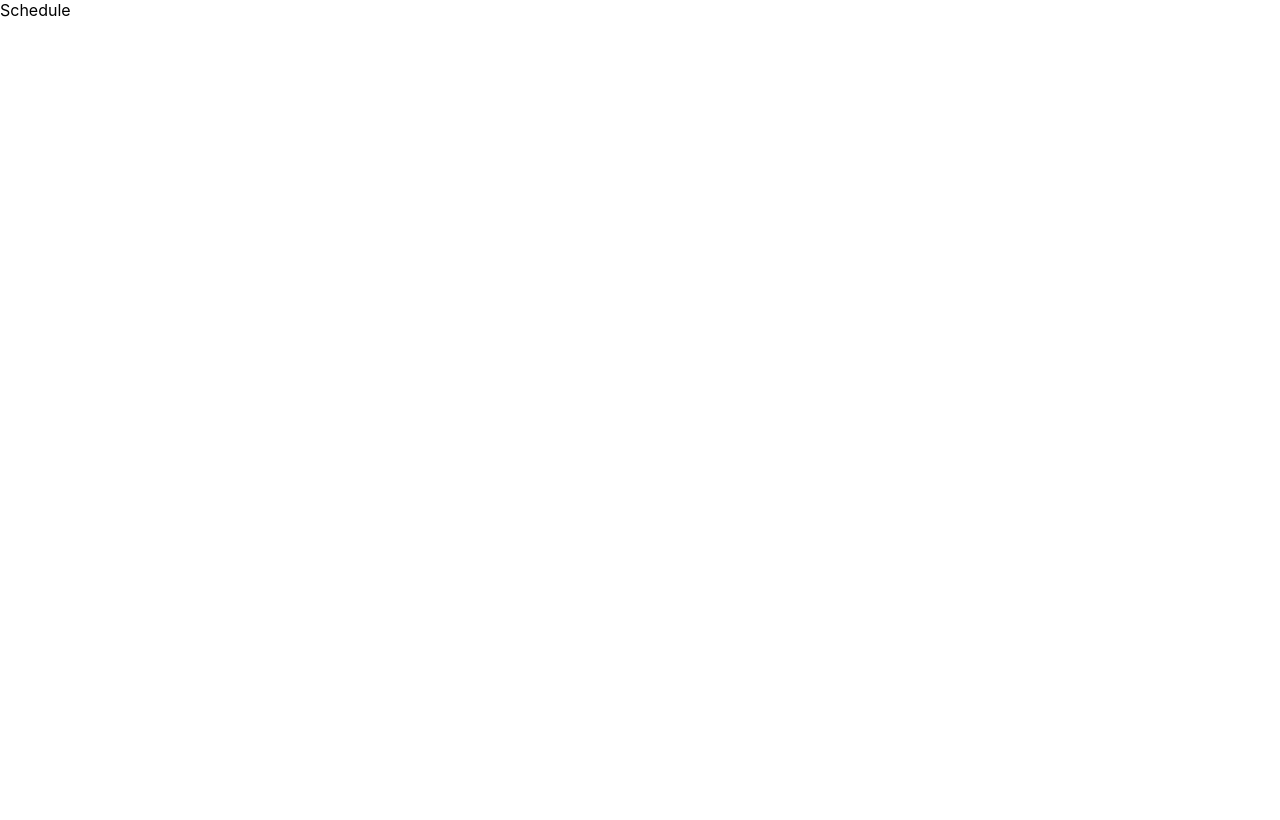
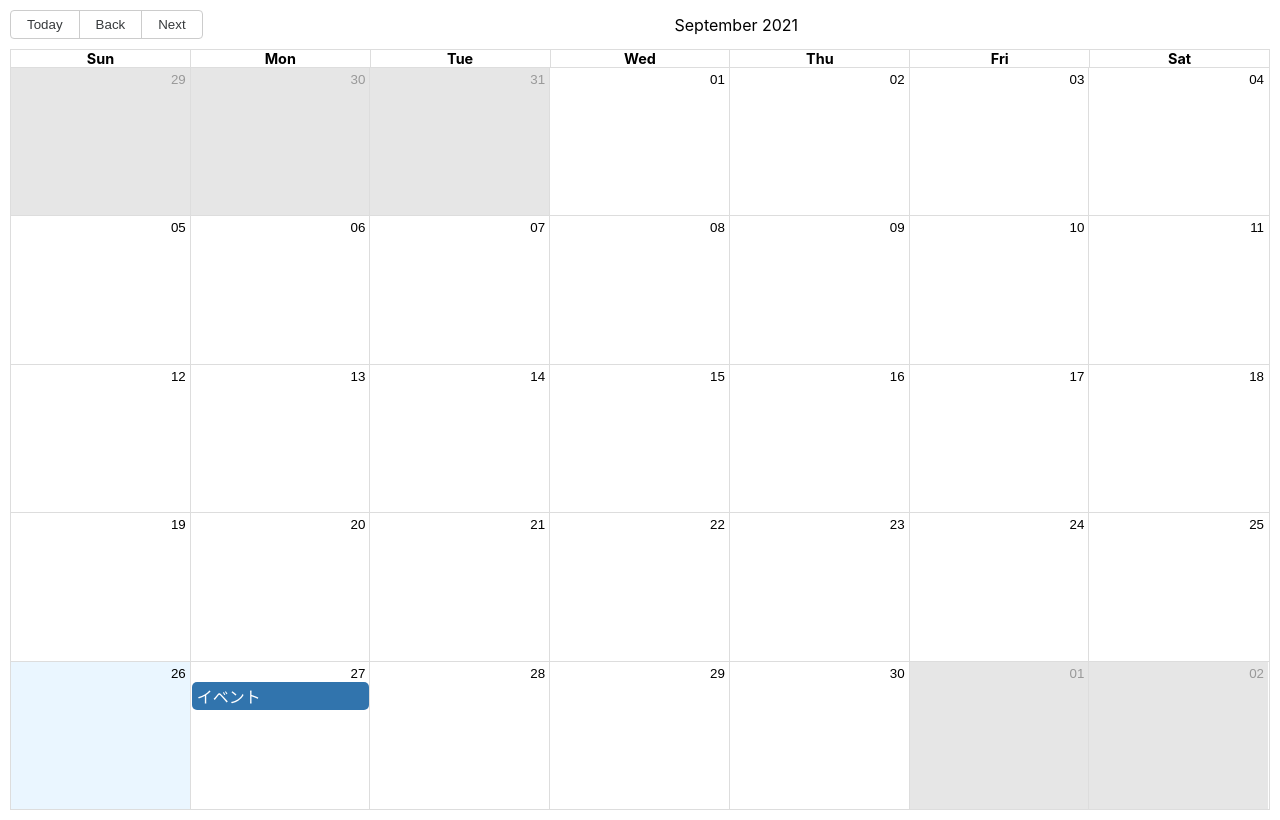
Before and after one commit to otowmoyarng/projectDY, a React (Create React App) app in the folder front-app/: page /schedule in a window 1280 px wide. Built offline with nearby package versions, Linux system fonts and the light colour scheme.

Commit message:
react-big-calendarを追加

```diff
--- a/front-app/package.json
+++ b/front-app/package.json
@@ -7,8 +7,10 @@
     "@testing-library/react": "^11.2.7",
     "@testing-library/user-event": "^12.8.3",
     "@types/jest": "^26.0.24",
+    "@types/moment": "^2.13.0",
     "@types/node": "^12.20.24",
     "@types/react": "^17.0.20",
+    "@types/react-big-calendar": "^0.33.2",
     "@types/react-dom": "^17.0.9",
     "bootstrap": "^5.1.1",
     "react": "^17.0.2",
@@ -43,6 +45,7 @@
       "last 1 safari version"
     ]
   },
+  "homepage": "./",
   "devDependencies": {
     "@types/react-router-dom": "^5.3.0"
   }
--- /dev/null
+++ b/front-app/src/components/DateUtils.tsx
@@ -0,0 +1,7 @@
+export default class DateUtils {
+
+    static Now(): Date {
+        const japanStandardTime = new Date().toLocaleString('UTC', { timeZone: 'Asia/Tokyo' });
+        return new Date(japanStandardTime);
+    }
+}
--- a/front-app/src/components/pages/Calender.tsx
+++ /dev/null
@@ -1,5 +0,0 @@
-export default function Calender() {
-    return (
-        <div>Calender</div>
-    );
-}
--- a/front-app/src/components/pages/Schedule.tsx
+++ b/front-app/src/components/pages/Schedule.tsx
@@ -1,5 +1,7 @@
+import { OperationCalender } from '../index'
+
 export default function Schedule() {
     return (
-        <div>Schedule</div>
+        <OperationCalender />
     );
 }
--- /dev/null
+++ b/front-app/src/components/parts/OperationCalender.tsx
@@ -0,0 +1,43 @@
+import "react-big-calendar/lib/css/react-big-calendar.css";
+import { useState } from 'react'
+import { Calendar, momentLocalizer, DateLocalizer } from 'react-big-calendar'
+import moment from "moment";
+import { DateUtils } from '../index'
+
+//moment.locale('ja-JP');
+const localizer: DateLocalizer = momentLocalizer(moment);
+
+export default function OperationCalender() {
+    const [operationList, setOperation] = useState([]);
+    const myEventsList = [
+        {
+            title: "イベント",
+            allDay: true,
+            start: new Date("27 Sep 2021 00:00:00 +0000"),
+            end: new Date("27 Sep 2021 10:00:00 +0000")
+        }
+    ];
+
+    // Back/Nextクリック時の関数
+    const handleNavigation = (date: Date, view: string, action: string) => {
+        console.log("date:", date);
+        console.log("view:", view);
+        console.log("action:", action);
+    };
+
+    return (
+        <div className="OperationCalender">
+            <Calendar
+                localizer={localizer}
+                //culture="ja-JP"
+                events={myEventsList}
+                startAccessor="start"
+                endAccessor="end"
+                views={["month"]}
+                style={{ height: "100vh", margin: "10px" }}
+                defaultDate={DateUtils.Now()}
+                onNavigate={handleNavigation}
+            />
+        </div>
+    );
+}
```
Also changed, not shown: front-app/src/components/index.tsx (+8 -2 lines), 1 other file (tests, documents, lock files or other folders).
